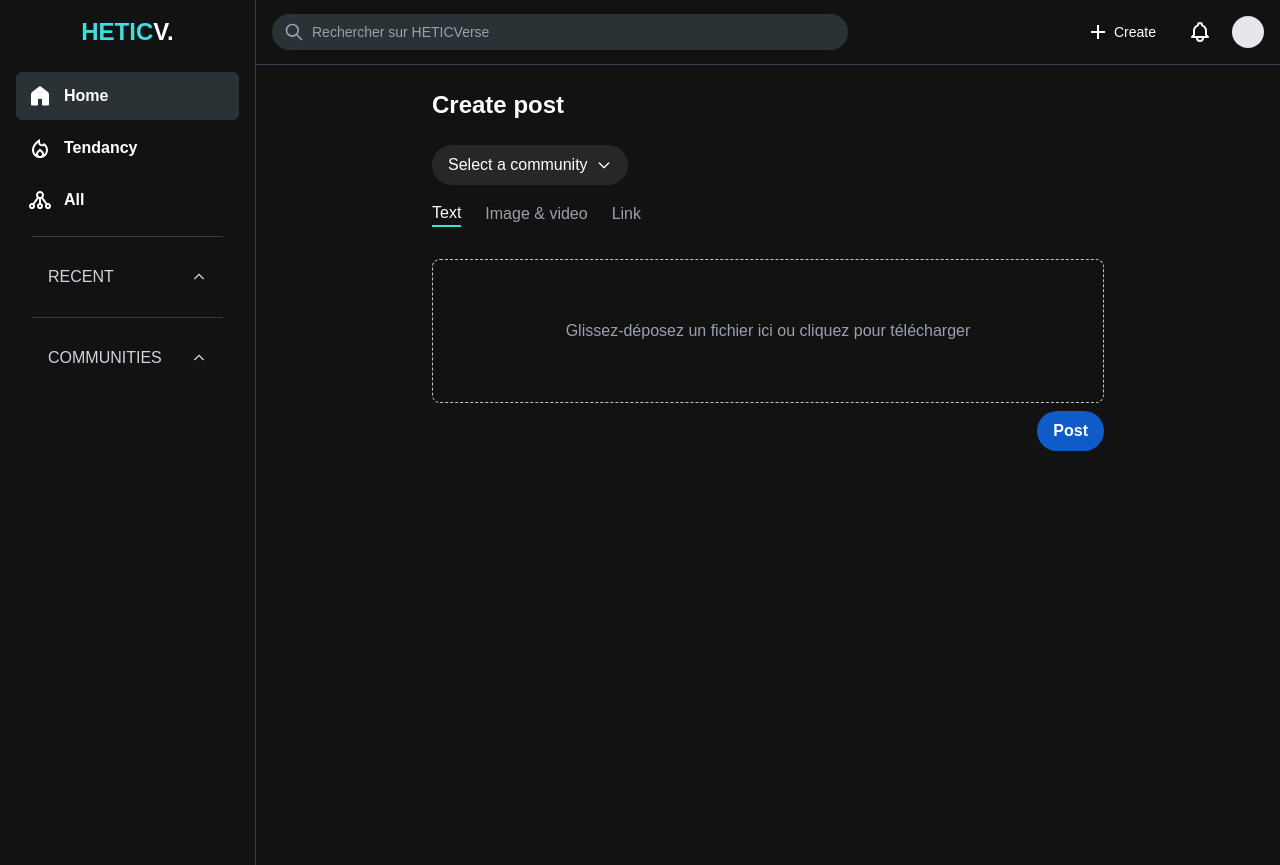
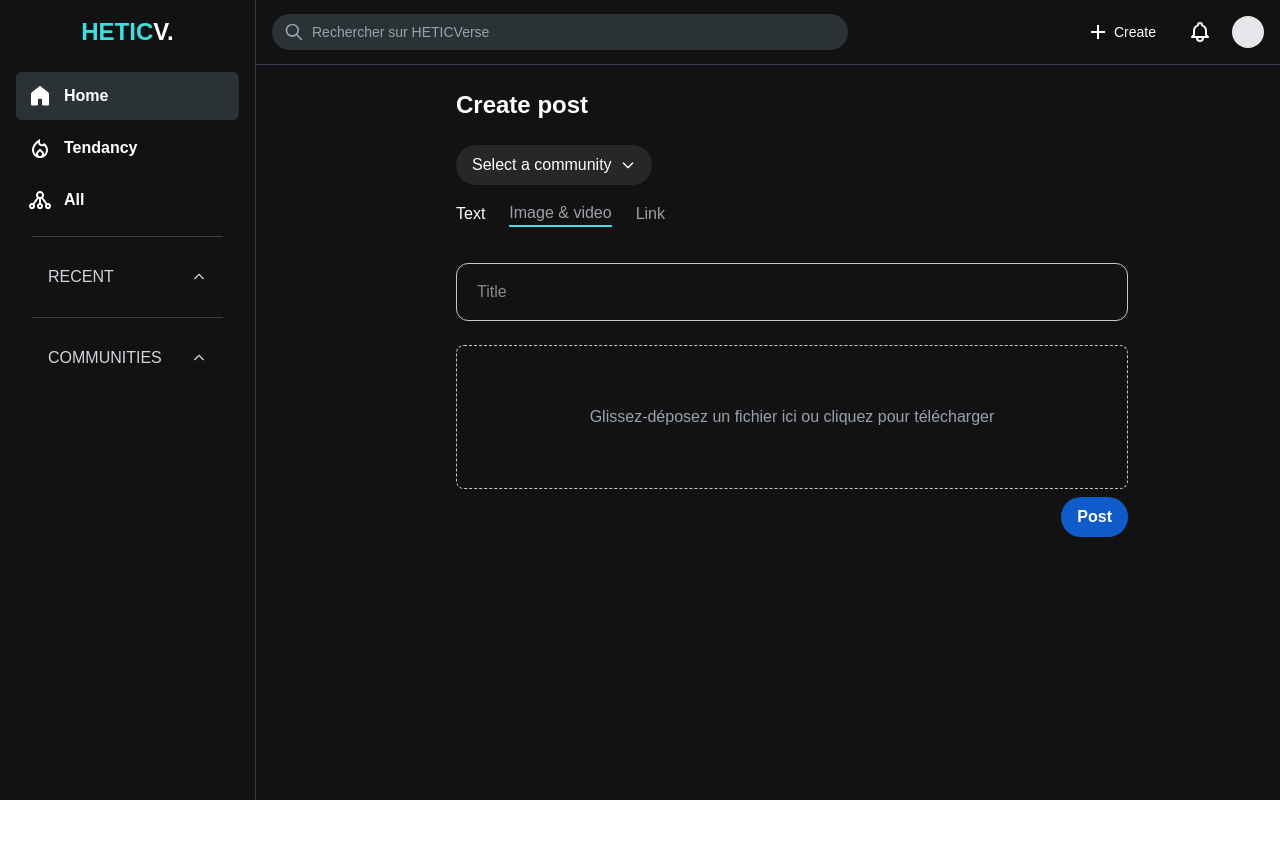
Before and after one commit to loaiattar/HETICVerse, a Next.js app in the folder frontend/: page /create-post in a window 1280 px wide. Both pictures are taken after a click on the button "Image & video". After the commit the page ends 800 px from the top, so only its background shows below. Built offline with nearby package versions, Linux system fonts and the light colour scheme.

Commit message:
ajout des composant de formulaire pour la création de post, ajout de l'interactivité des boutons sur la page create-post

```diff
--- /dev/null
+++ b/frontend/src/app/component/PostLinkForm.js
@@ -0,0 +1,43 @@
+import { useState } from 'react';
+
+export default function PostLinkForm() {
+  const [title, setTitle] = useState('');
+  const [content1, setContent1] = useState('');
+
+  const handleSubmit = (e) => {
+    e.preventDefault();
+  };
+
+  return (
+    <div>
+      <form onSubmit={handleSubmit} className="space-y-4 w-2xl">
+        <div>
+            <input
+                type="text"
+                id="title"
+                placeholder="Title"
+                className="mt-1 mb-6 block w-full border border-[#C7C7C7] rounded-xl py-4 px-5 focus:outline-none focus:ring-indigo-500 focus:border-indigo-500"
+            />
+        </div>
+
+        <div>
+          <input
+            id="content"
+            value={content1}
+            placeholder="Link URL"
+            className="mt-1 mb-6 block w-full border border-[#C7C7C7] rounded-xl py-4 px-5 focus:outline-none focus:ring-indigo-500 focus:border-indigo-500"
+          />
+        </div>
+
+        <div className="flex justify-end w-full mt-2">
+            <button
+                type="submit"
+                className="bg-[#105BCA] hover:bg-[#1B489D] text-white font-semibold px-4 py-2 rounded-full cursor-pointer"
+            >
+                Post
+            </button>
+        </div>
+      </form>
+    </div>
+  );
+}
--- /dev/null
+++ b/frontend/src/app/component/TextPostForm.js
@@ -0,0 +1,48 @@
+import { useState } from 'react';
+
+export default function PostTextForm() {
+  const [title, setTitle] = useState('');
+  const [content1, setContent1] = useState('');
+
+  const handleSubmit = (e) => {
+    e.preventDefault();
+  };
+
+  return (
+    <div>
+      <form onSubmit={handleSubmit} className="space-y-4 w-2xl">
+        <div>
+            <input
+                type="text"
+                id="title"
+                placeholder="Title"
+                className="mt-1 mb-6 block w-full border border-[#C7C7C7] rounded-xl py-4 px-5 focus:outline-none focus:ring-indigo-500 focus:border-indigo-500"
+            />
+        </div>
+
+        <div>
+          <textarea
+            id="content"
+            value={content1}
+            placeholder='Body text'
+            onChange={(e) => setContent1(e.target.value)}
+            maxLength={300}
+            className="mt-1 block w-full border border-[#C7C7C7] rounded-xl py-2 px-3 focus:outline-none focus:ring-indigo-500 focus:border-indigo-500 h-32"
+          />
+          <p className="text-right text-sm text-gray-500">
+            {content1.length}/300
+          </p>
+        </div>
+
+        <div className="flex justify-end w-full mt-2">
+            <button
+                type="submit"
+                className="bg-[#105BCA] hover:bg-[#1B489D] text-white font-semibold px-4 py-2 rounded-full cursor-pointer"
+            >
+                Post
+            </button>
+        </div>
+      </form>
+    </div>
+  );
+}
--- a/frontend/src/app/component/UploadMedia.js
+++ b/frontend/src/app/component/UploadMedia.js
@@ -31,6 +31,18 @@ export default function UploadMedia() {
     }
 
     return (
+        <div>
+            <form>
+                <ul>
+                    <div>
+                        <input
+                            type="text"
+                            id="title"
+                            placeholder="Title"
+                            className="mt-1 mb-6 block w-full border border-[#C7C7C7] rounded-xl py-4 px-5 focus:outline-none focus:ring-indigo-500 focus:border-indigo-500"
+                        />
+                    </div>
+
                     <div
                         className="flex flex-col items-center justify-center w-2xl h-36 p-4 border border-dashed border-[#C7C7C7] rounded-lg"
                         onDrop={handleDrop}
@@ -41,12 +53,18 @@ export default function UploadMedia() {
                         ) : (
                             <p className="text-center text-gray-400">Glissez-déposez un fichier ici ou cliquez pour télécharger</p>
                         )}
-                <input
-                    type="file"
-                    className="hidden"
-                    onChange={handleFileChange}
-                    accept="image/*,video/*" // Accepter les images et vidéos
-                />
+                    </div>
+
+                    <div className="flex justify-end w-full mt-2">
+                        <button
+                            type="submit"
+                            className="bg-[#105BCA] hover:bg-[#1B489D] text-white font-semibold px-4 py-2 rounded-full cursor-pointer"
+                        >
+                            Post
+                        </button>
+                    </div>
+                </ul>
+            </form>
         </div>
     )
 }
--- a/frontend/src/app/create-post/page.js
+++ b/frontend/src/app/create-post/page.js
@@ -3,10 +3,14 @@
 import { useState } from 'react'
 import Communities from '../component/FollowedCommunities'
 import RecentCommunities from '../component/RecentCommunities'
+import PostTextForm from '../component/TextPostForm'
 import UploadMedia from '../component/UploadMedia'
+import PostLinkForm from '../component/PostLinkForm'
+
 
 export default function Home() {
   const [selectedButton, setSelectedButton] = useState('home')
+  const [activeComponent, setActiveComponent] = useState('text')
   const [showUploadMedia, setShowUploadMedia] = useState(false)
 
   const handleButtonClick = (button) => {
@@ -123,7 +127,7 @@ export default function Home() {
         </header>
 
         <div className='flex justify-center w-full'>
-            <div className="flex flex-col items-start min-h-screen text-white p-6">
+            <div className="flex flex-col items-start w-2xl text-white p-6">
                 <h1 className="text-2xl font-semibold mb-6">Create post</h1>
 
                 <div className="mb-4">
@@ -143,33 +147,29 @@ export default function Home() {
                 </div>
 
                 <div className="flex space-x-6 mb-6 pb-2">
-                    <button className="text-white font-medium border-b-2 border-[#3FDEE1]">Text</button>
-                    <button className="text-zinc-400 hover:text-white" onClick={handleToggleUploadMedia}>
-                        Image & video
+                    <button
+                      className={`text-white font-medium ${activeComponent === 'text' ? 'border-b-2 border-[#3FDEE1]' : ''}`}
+                      onClick={() => setActiveComponent('text')}
+                    >
+                      Text
                     </button>
-                    <button className="text-zinc-400 hover:text-white">Link</button>
+                    <button
+                      className={`text-zinc-400 hover:text-white ${activeComponent === 'media' ? 'border-b-2 border-[#3FDEE1]' : ''}`}
+                      onClick={() => setActiveComponent('media')}
+                    >
+                      Image & video
+                    </button>
+                    <button
+                      className={`text-zinc-400 hover:text-white ${activeComponent === 'link' ? 'border-b-2 border-[#3FDEE1]' : ''}`}
+                      onClick={() => setActiveComponent('link')}
+                    >
+                      Link
+                    </button>
                 </div>
 
-                {showUploadMedia ? (
-                    <UploadMedia />
-                ) : (
-                    <div>
-                        <textarea
-                            placeholder="Title"
-                            rows={5}
-                            className="w-2xl bg-transparent border border-zinc-600 rounded-2xl px-4 py-3 text-white placeholder-[#C7C7C7] resize-none focus:outline-none focus:ring-1 focus:ring-blue-500"
-                        />
-                    </div>
-                )}
-
-                <div className="flex justify-end w-full mt-2">
-                    <button
-                        type="submit"
-                        className="bg-[#105BCA] hover:bg-[#1B489D] text-white font-semibold px-4 py-2 rounded-full "
-                    >
-                        Post
-                    </button>
-                </div>
+                {activeComponent === 'text' && <PostTextForm />}
+                {activeComponent === 'media' && <UploadMedia />}
+                {activeComponent === 'link' && <PostLinkForm />}
 
             </div>
         </div>
```
Lines whose indentation alone changed are shown as unchanged.
